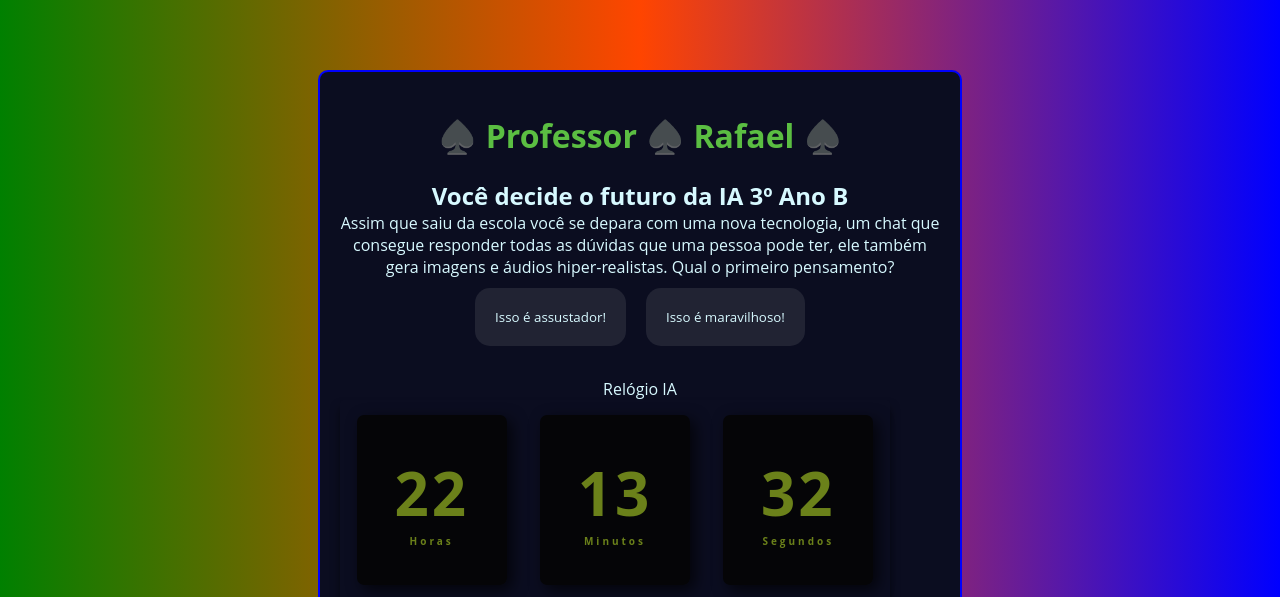
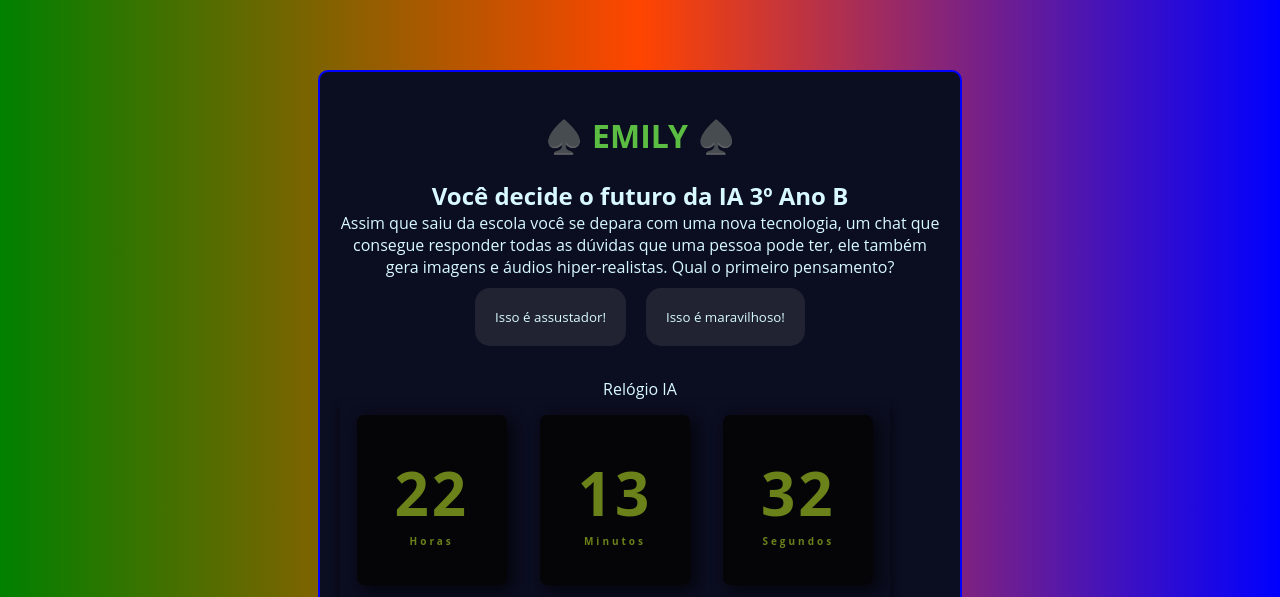
Before and after one commit to emilykaroliny2006/TRABALHO-SOBRE-IA, a plain HTML site: page index.html in a window 1280 px wide. Shown: the top 597 px of the page. Drawn offline with Linux system fonts and the light colour scheme.

Commit message:
Update index.html

```diff
--- a/index.html
+++ b/index.html
@@ -36,7 +36,7 @@
 <body>
     <div class="caixa-principal">
         <br>
-        <h1> ♠️ Professor ♠️ Rafael ♠️</h1>
+        <h1> ♠️ EMILY ♠️</h1>
         <br>
         <h2>Você decide o futuro da IA 3º Ano B</h2>
         <div class="caixa-perguntas"></div>
```
